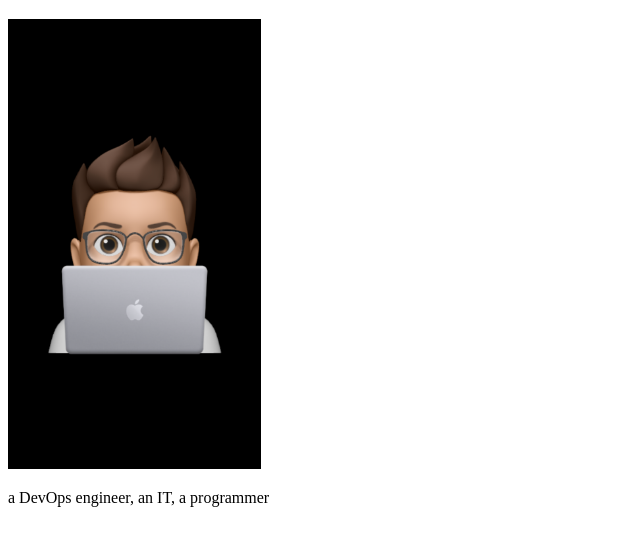
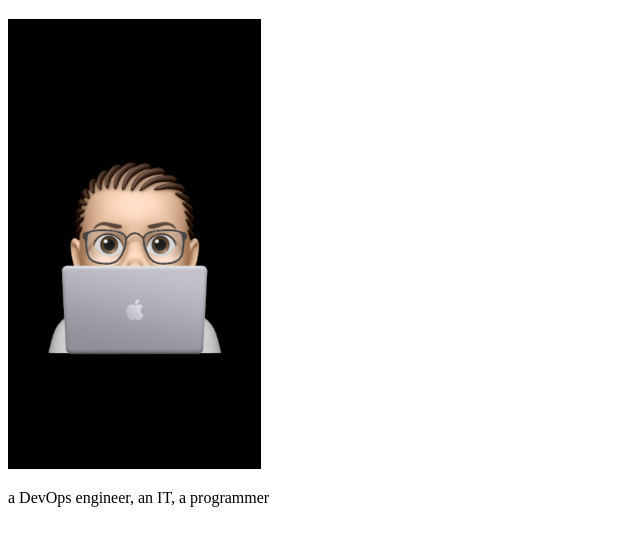
Before and after one commit to kamitom/re.born, a plain HTML site: page index.html in a window 1280 px wide. Shown: the part 61-606 px from the top of the page, without its empty margins (0-640 px from the left). Drawn offline with Linux system fonts and the light colour scheme.

Commit message:
update: memoji

```diff
--- a/index.html
+++ b/index.html
@@ -13,7 +13,7 @@
     </head>
     <body>
         <h1>I'm Kamitom.</h1>
-        <img class="fit-picture" src="images/CSW-memoji.PNG" alt="CSW">
+        <img class="fit-picture" src="images/csw-memoji2.PNG" alt="CSW">
         <p>a DevOps engineer, an IT, a programmer</p>
     </body>
 </html>
```
Also changed, not shown: images/csw-memoji2.PNG (added).
